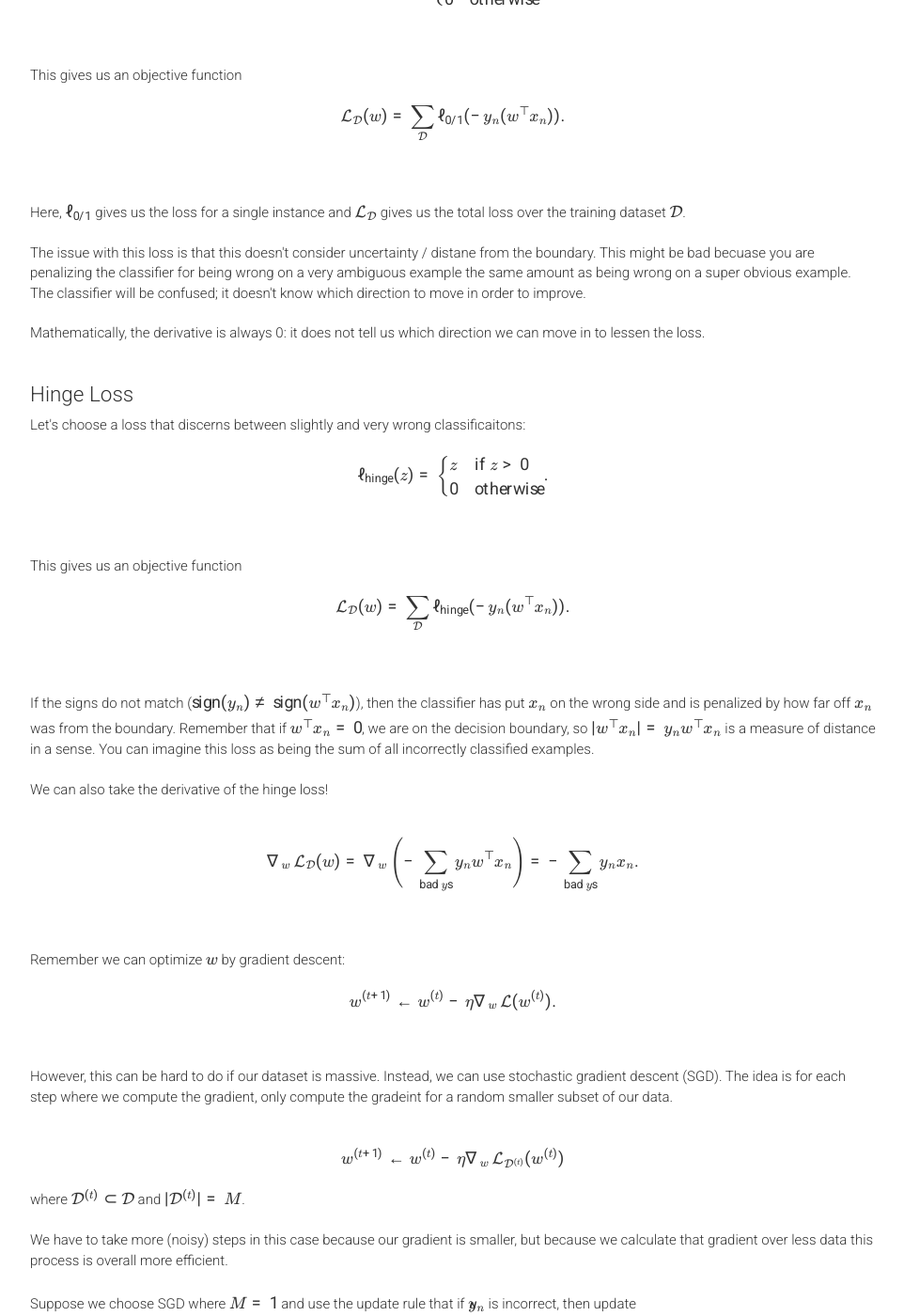
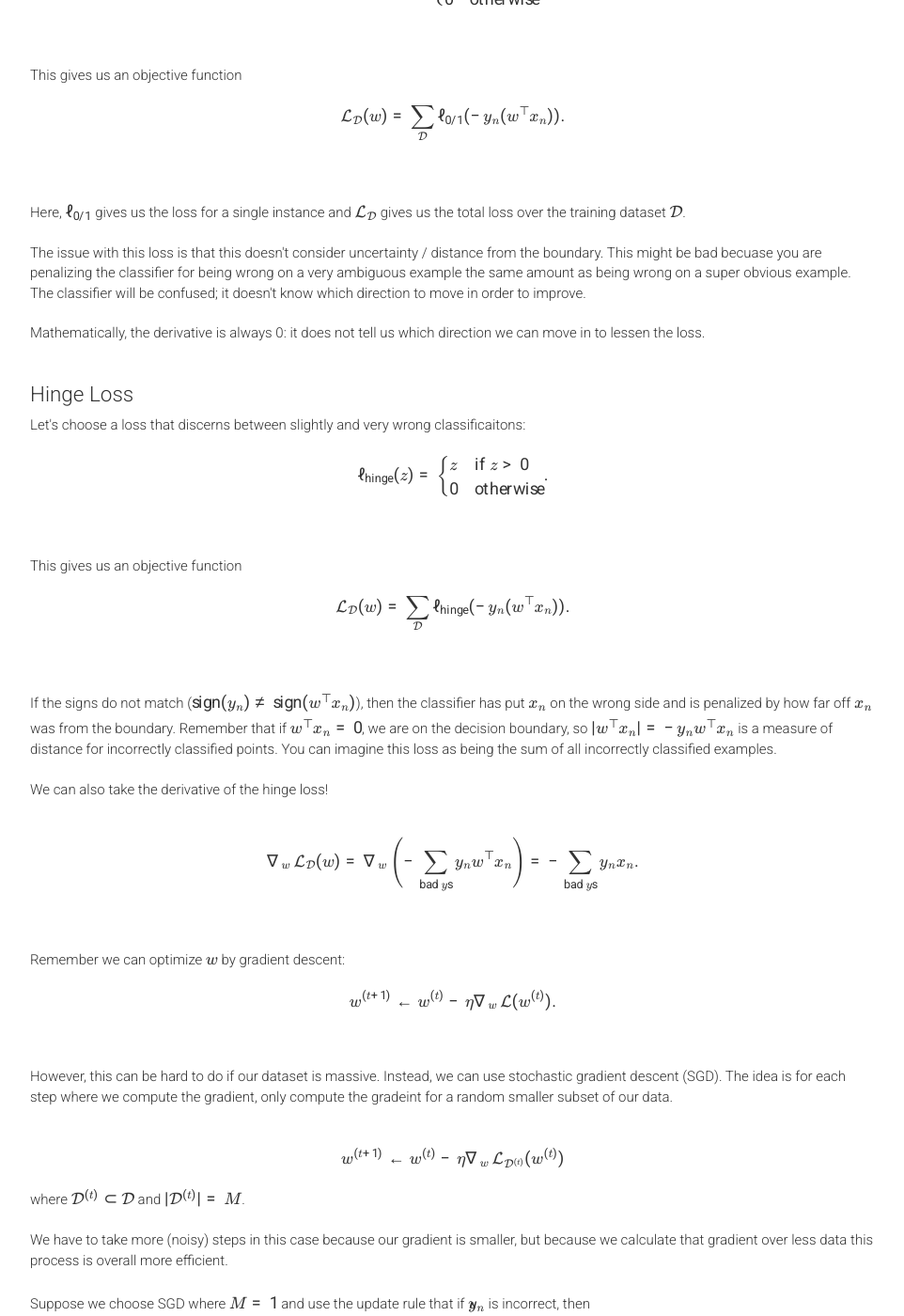
Before and after one commit to harvard-ml-courses/cs181-web, a Jekyll site: the page built from recaps/lec4.html, in a window 1280 px wide and 1400 px high, scrolled down 2367 px. Shown: the whole window at 94% size, without its empty margins (158-1120 px from the left). Built offline with Jekyll 4.4.1, drawn with Linux system fonts in a browser that asks for light colours; formulas are drawn with MathJax 3; some of the changed text lies outside the part shown.

Commit message:
Fix typos

```diff
--- a/recaps/lec4.html
+++ b/recaps/lec4.html
@@ -87,7 +87,7 @@
       Here, $\ell_{0/1}$ gives us the loss for a single instance and $\mathcal L_{\mathcal D}$ gives us the total loss over the training dataset $\mathcal D$.
       <br><br>
 
-      The issue with this loss is that this doesn't consider uncertainty / distane from the boundary. This might be bad becuase you are penalizing the classifier for being wrong on a very ambiguous example the same amount as being wrong on a super obvious example. The classifier will be confused; it doesn't know which direction to move in order to improve.
+      The issue with this loss is that this doesn't consider uncertainty / distance from the boundary. This might be bad becuase you are penalizing the classifier for being wrong on a very ambiguous example the same amount as being wrong on a super obvious example. The classifier will be confused; it doesn't know which direction to move in order to improve.
       <br><br>
 
       Mathematically, the derivative is always 0: it does not tell us which direction we can move in to lessen the loss.
@@ -100,7 +100,7 @@
       This gives us an objective function $$\mathcal L_{\mathcal D}(w) = \sum_{\mathcal D} \ell_{\text{hinge}}(-y_n(w^\top x_n)).$$
       <br><br>
 
-      If the signs do not match ($\operatorname{sign}(y_n) \neq \operatorname{sign}(w^\top x_n)$), then the classifier has put $x_n$ on the wrong side and is penalized by how far off $x_n$ was from the boundary. Remember that if $w^\top x_n = 0$, we are on the decision boundary, so $|w^\top x_n| = y_n w^\top x_n$ is a measure of distance in a sense. You can imagine this loss as being the sum of all incorrectly classified examples.
+      If the signs do not match ($\operatorname{sign}(y_n) \neq \operatorname{sign}(w^\top x_n)$), then the classifier has put $x_n$ on the wrong side and is penalized by how far off $x_n$ was from the boundary. Remember that if $w^\top x_n = 0$, we are on the decision boundary, so $|w^\top x_n| = -y_n w^\top x_n$ is a measure of distance for incorrectly classified points. You can imagine this loss as being the sum of all incorrectly classified examples.
       <br><br>
 
       We can also take the derivative of the hinge loss!
@@ -123,7 +123,7 @@
       We have to take more (noisy) steps in this case because our gradient is smaller, but because we calculate that gradient over less data this process is overall more efficient.
       <br><br>
 
-      Suppose we choose SGD where $M = 1$ and use the update rule that if $\hat y_n$ is incorrect, then update $$w^{(t+1)} \leftarrow w^{(t)} - y_m x_m $$
+      Suppose we choose SGD where $M = 1$ and use the update rule that if $\hat y_n$ is incorrect, then $$w^{(t+1)} \leftarrow w^{(t)} - y_m x_m $$
       <br><br>
 
       This happens to be the 1958 Perceptron Algorithm, and it converges to a perfect solution (with respect to the hinge loss) if the data is perfectly seperable. At the time, people found this by just searching for update procedures and only now can we understand this as a form of gradient descent.
```
Also changed, not shown: other parts of recaps/lec4.html (+1 -1 lines).
